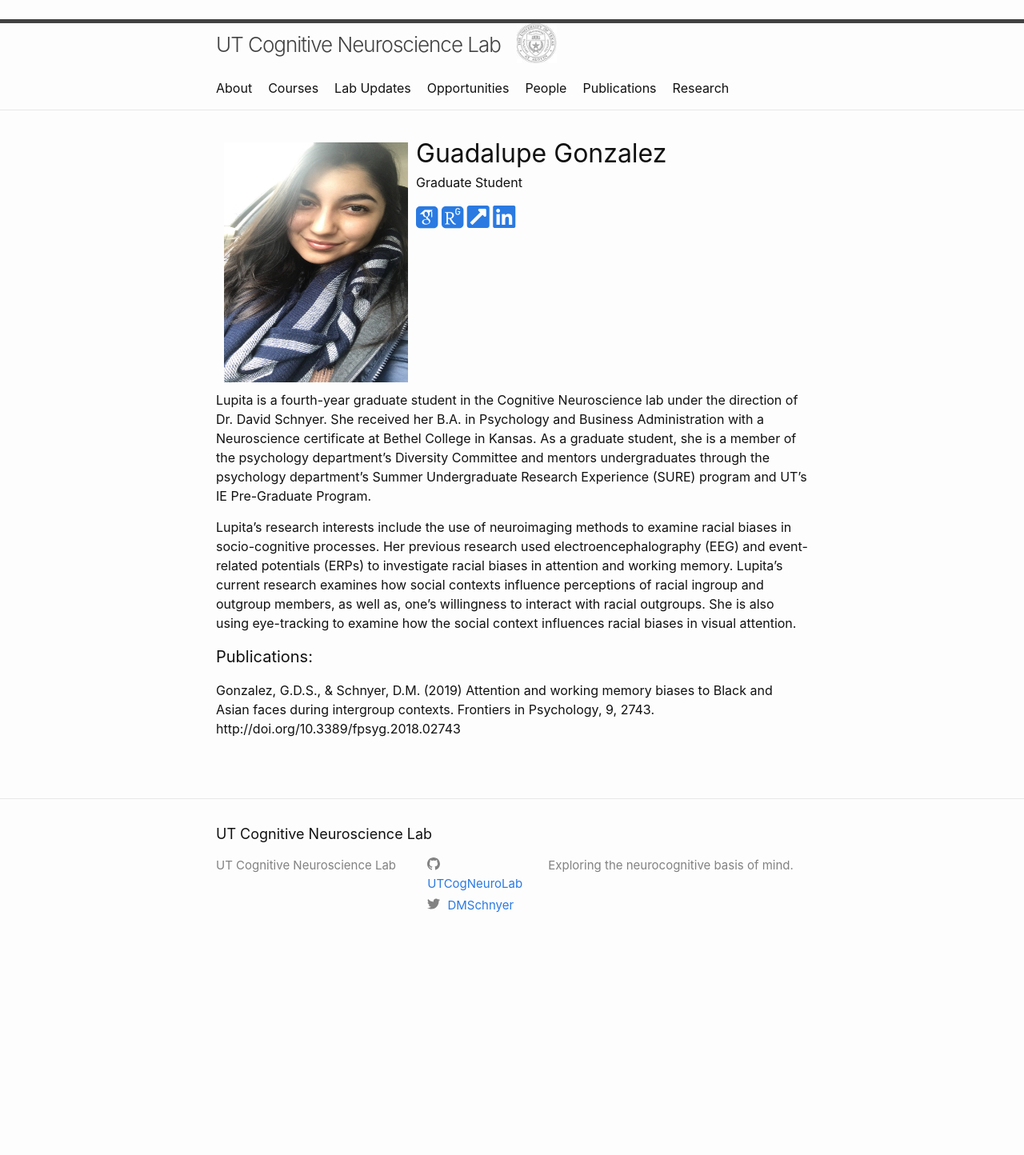
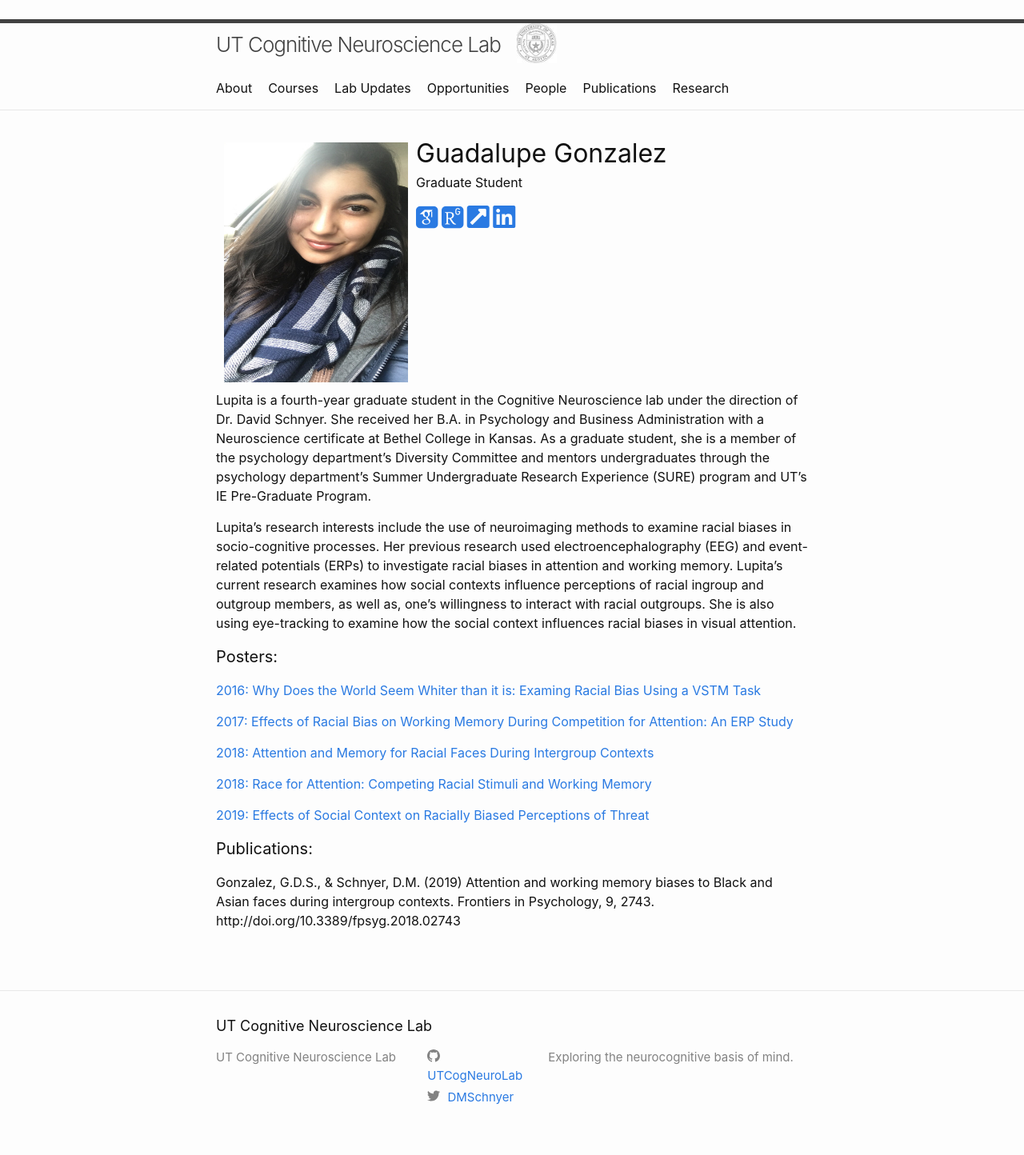
Before and after one commit to UTCogNeuroLab/UTCogNeuroLab.github.io, a Jekyll site: the page built from team/guadalupe-gonzalez.md, in a window 1280 px wide. Shown: the whole page at 80% size. Built offline with Jekyll 4.4.1, drawn with Linux system fonts in a browser that asks for light colours; nearby versions of some CDN libraries; some web fonts are replaced; before the commit the page ends 1204 px from its top, so only the background shows below that.

Commit message:
Adding poster pages, removing research_images folder, adding poster folder to assets

```diff
--- a/research_images/notes.txt
+++ /dev/null
@@ -1 +0,0 @@
-This folder is only for research images and posters! For all other images, use the assets folder. Thanks!
--- a/team/guadalupe-gonzalez.md
+++ b/team/guadalupe-gonzalez.md
@@ -18,6 +18,18 @@ Lupita is a fourth-year graduate student in the Cognitive Neuroscience lab under
 
 Lupita’s research interests include the use of neuroimaging methods to examine racial biases in socio-cognitive processes. Her previous research used electroencephalography (EEG) and event-related potentials (ERPs) to investigate racial biases in attention and working memory. Lupita’s current research examines how social contexts influence perceptions of racial ingroup and outgroup members, as well as, one’s willingness to interact with racial outgroups. She is also using eye-tracking to examine how the social context influences racial biases in visual attention.
 
+#### Posters:
+
+[2016: Why Does the World Seem Whiter than it is: Examing Racial Bias Using a VSTM Task](/assets/posters/2016FordConference_Lupita.pdf)
+
+[2017: Effects of Racial Bias on Working Memory During Competition for Attention: An ERP Study](/assets/posters/2017OHBM_Lupita.pdf)
+
+[2018: Attention and Memory for Racial Faces During Intergroup Contexts](/assets/posters/2018ARMADILLO_Lupita.pdf)
+
+[2018: Race for Attention: Competing Racial Stimuli and Working Memory](/assets/posters/2018SPSP_Lupita.pdf)
+
+[2019: Effects of Social Context on Racially Biased Perceptions of Threat](/assets/posters/2019SocCog_Lupita.pdf)
+
 #### Publications:
 
 Gonzalez, G.D.S., & Schnyer, D.M. (2019) Attention and working memory biases to Black and
```
Also changed, not shown: team/esther-goeke.md (+2 -2 lines), team/nicholas-griffin.md (+1 -1 lines), team/template.md (+1 -1 lines), 15 other files.
